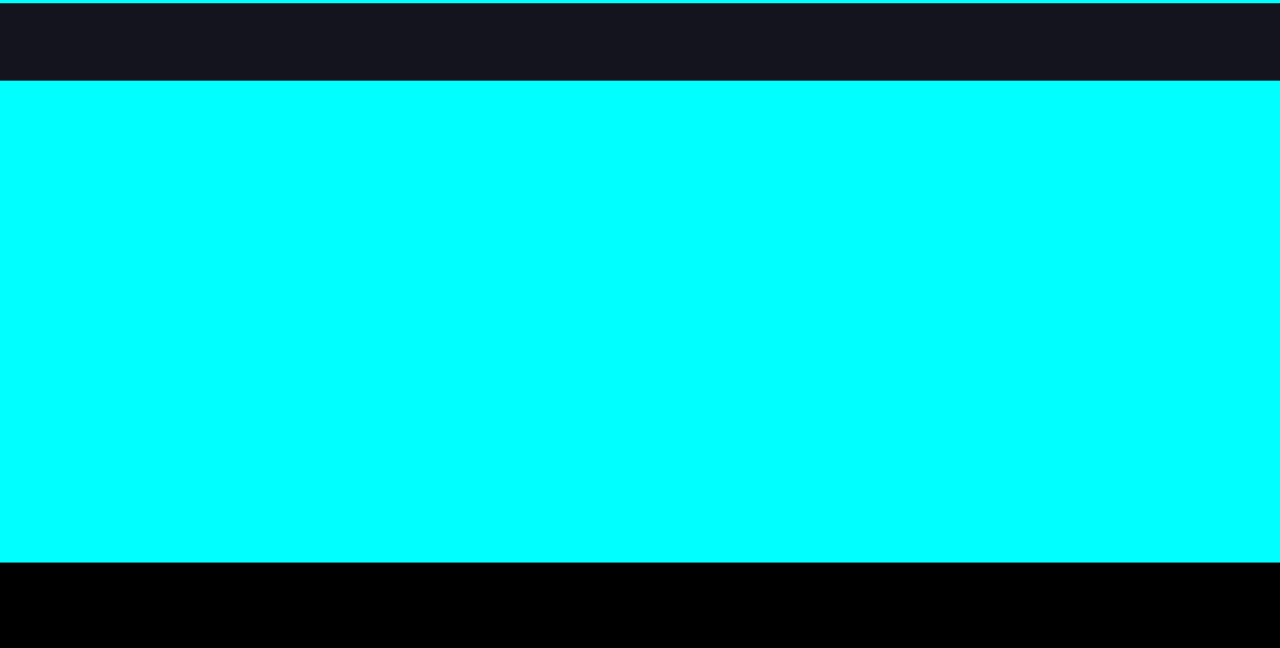
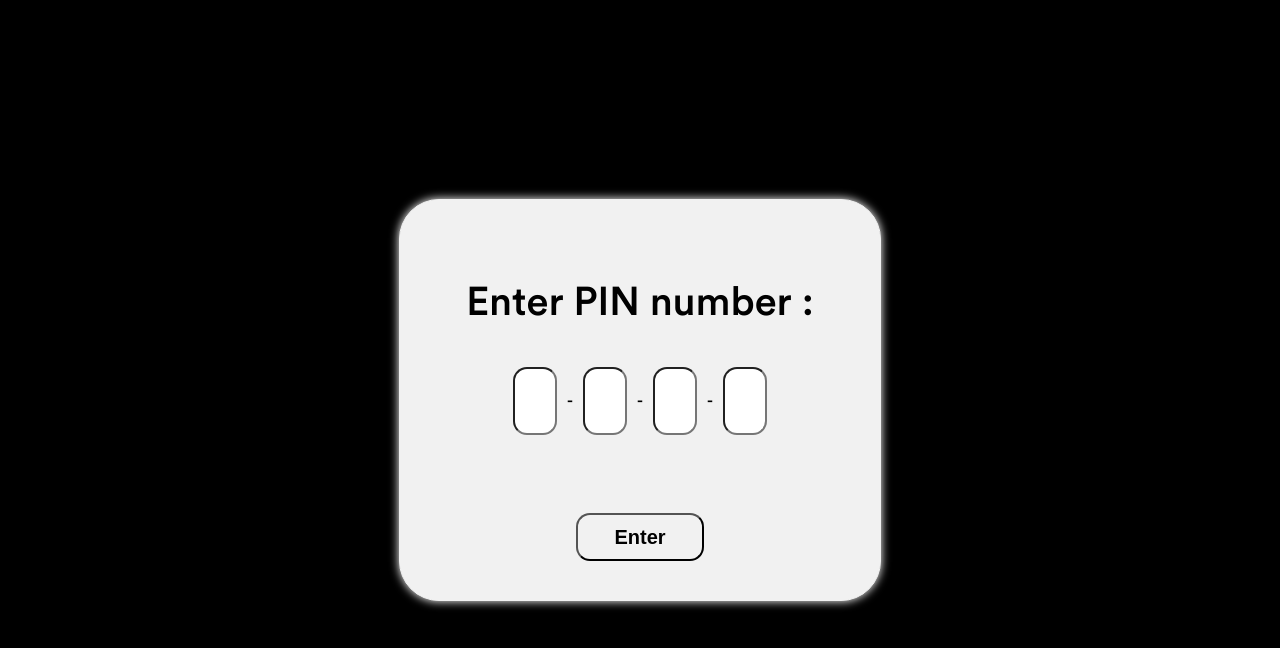
Before and after one commit to sukhesh-vsk/Decode, a React (Vite) app in the folder decode/: page / in a window 1280 px wide. Shown: the top 648 px of the page. Built offline with nearby package versions, Linux system fonts and the light colour scheme.

Commit message:
recent update

```diff
--- a/decode/src/App.jsx
+++ b/decode/src/App.jsx
@@ -7,9 +7,8 @@ function App() {
 
   return (
     <div className='App'>
-      {/* <Validate /> */}
+      <Validate />
       {/* <Clue /> */}
-      <Final />
     </div>
   )
 }
--- a/decode/src/components/Clue.jsx
+++ b/decode/src/components/Clue.jsx
@@ -1,12 +1,13 @@
 import React from 'react'
 import { useState } from 'react'
 import './Clue.css'
+import Final from './Final';
 
 const Clue = () => {
   const [code, setCode] = useState('');
   const [valid, setValid] = useState(false);
   const [reveal, Reveal] = useState(false);
-  const drow = "ans";
+  const drow = "1234";
 
   const checkCode = () => {
     if(code == drow) {
@@ -22,6 +23,7 @@ const Clue = () => {
   }
 
   return (
+    (!reveal) ? (
     <section className='clue-section'>
       <div className='clue-container'>
         <div className='clue-head'>
@@ -42,7 +44,7 @@ const Clue = () => {
           </button>
         </div>
       </div>
-    </section>
+    </section> ) : (<Final />)
   )
 }
 
```
